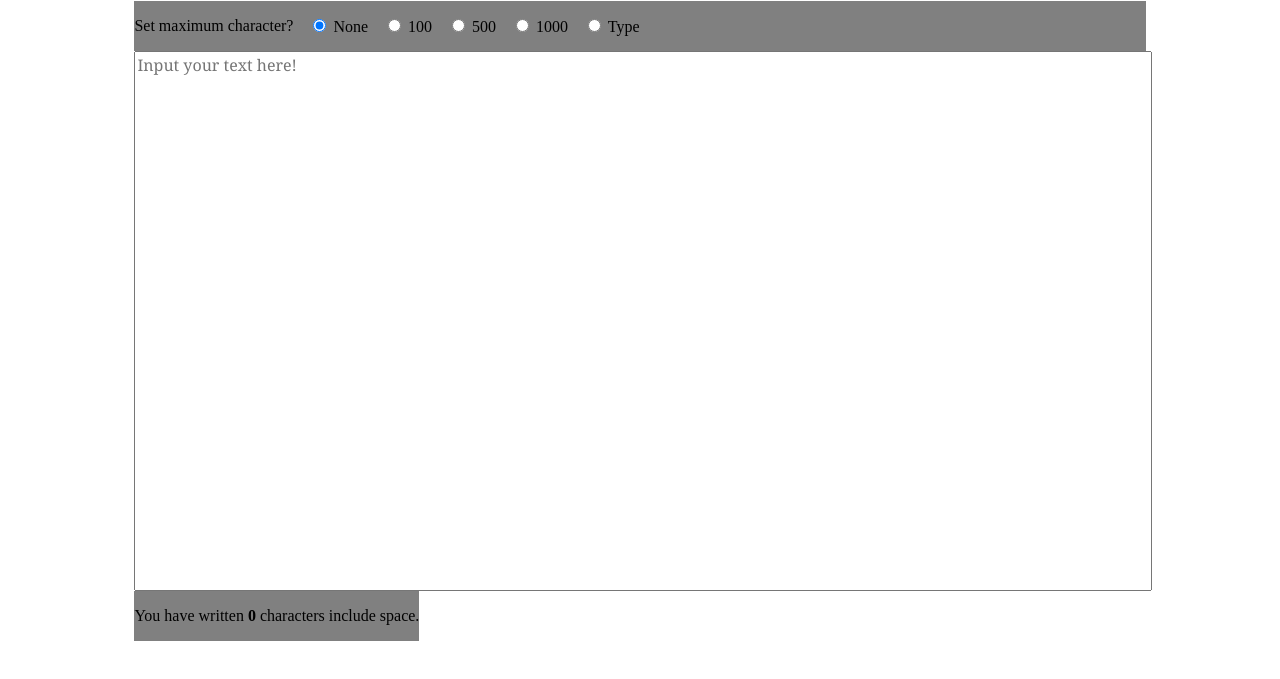
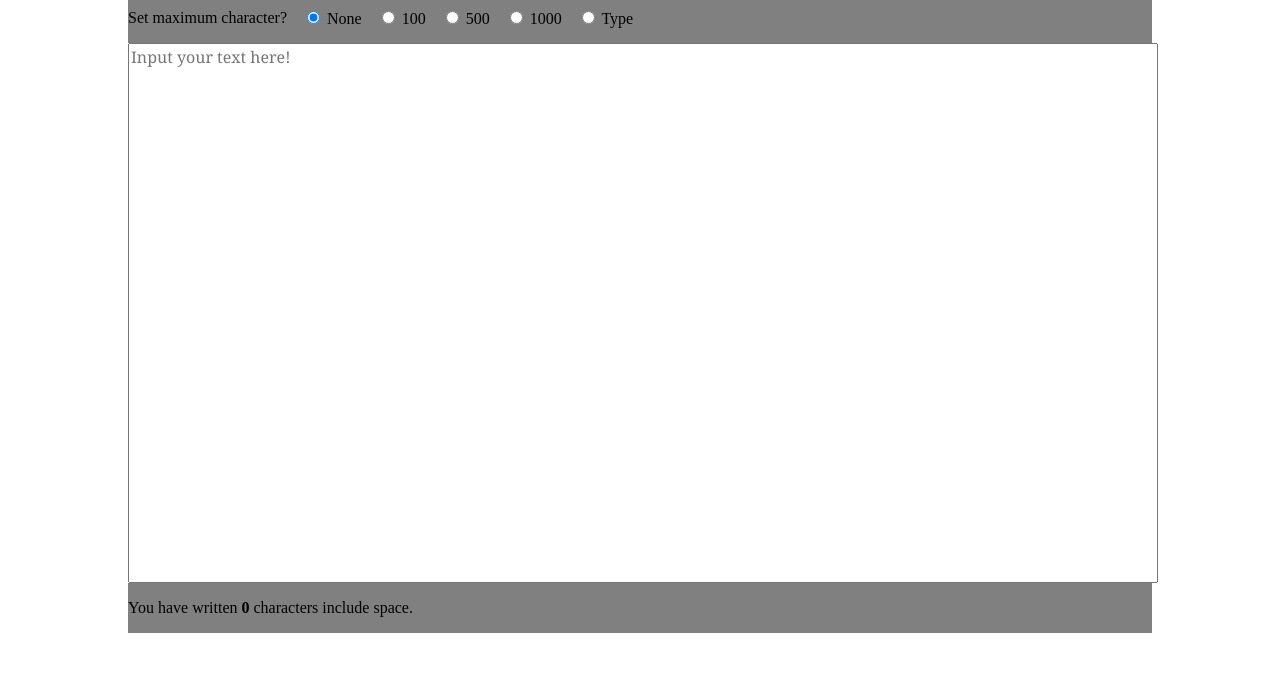
Before and after one commit to deainesia/Character-Counter, a plain HTML site: page index.html in a window 1280 px wide. Shown: the part 87-766 px from the top of the page. Drawn offline with Linux system fonts and the light colour scheme.

Commit message:
Remove unnecessary space from CSS

```diff
--- a/style.css
+++ b/style.css
@@ -1,3 +1,7 @@
+body {
+  padding: 0;
+  margin: 0;
+}
 .container {
   display: flex;
   flex-direction: column;
@@ -14,13 +18,15 @@
   width: 80%;
   height: 80%;
 }
-.max-character-area {
+.max-character-area, .total-text-area {
   display: inherit;
   flex-direction: row;
   align-items: center;
   gap: 15px;
 
   width: 100%;
+
+  background-color: grey;
 }
 textarea {
   font-family: Georgia, 'Times New Roman', Times, serif;
@@ -34,6 +40,3 @@ textarea {
 #totalText {
   font-weight: bold;
 }
-.max-character-area, .total-text-area {
-  background-color: grey;
-}
```
